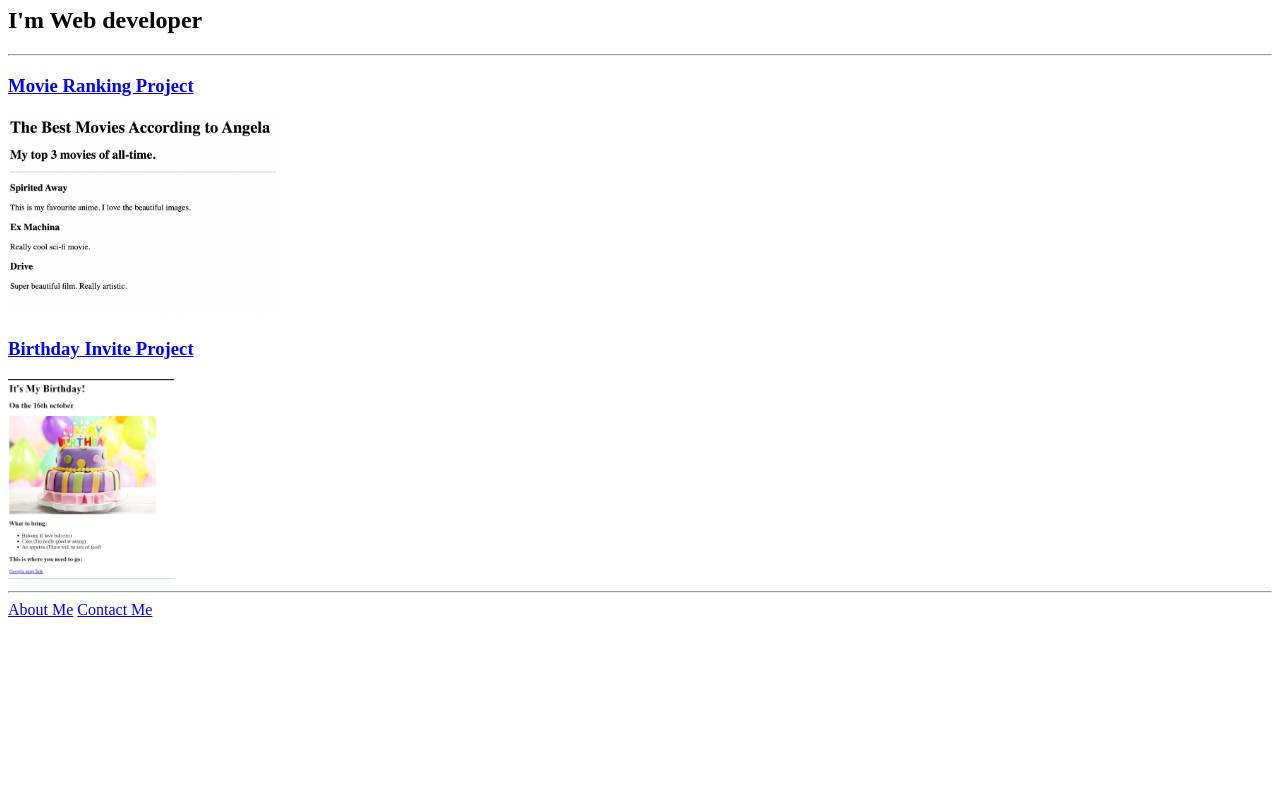
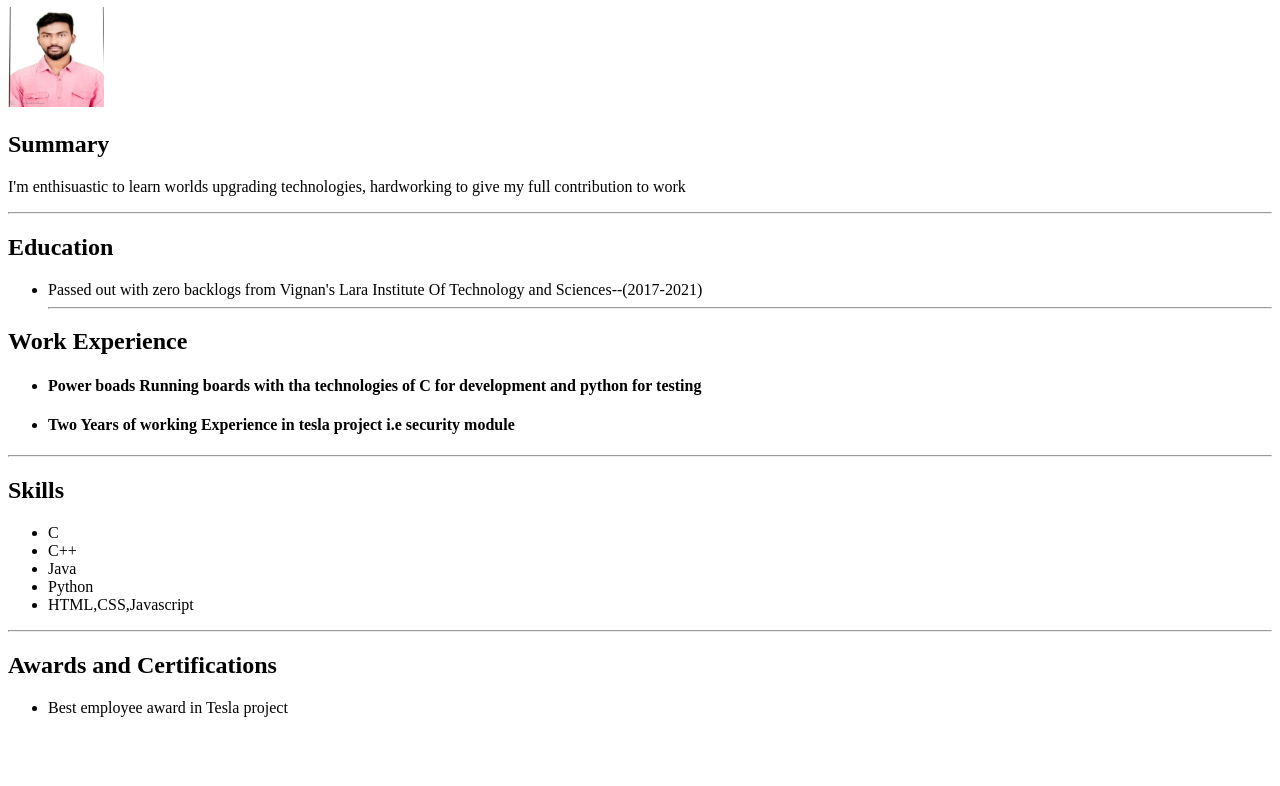
Before and after one commit to omkar-max/Portfolio_site, a plain HTML site: page index.html in a window 1280 px wide. Shown: the part 73-859 px from the top of the page. Before the commit the page ends 800 px from the top, so only its background shows below. Drawn offline with Linux system fonts and the light colour scheme.

Commit message:
Add files via upload

```diff
--- a/index.html
+++ b/index.html
@@ -1,37 +1,51 @@
-<!-- TODO 1: Create the HTML Boilerplate -->
-
-<!-- TODO 2: Add Your previous projects' HTML into the public folder -->
-
-<!-- TODO 3: Take screenshots of your project previews and add the images to the images folder -->
-
-<!-- TODO 4: Add titles/subtitles etc. -->
-
-<!-- TODO 5: Add a link to the project pages -->
-
-<!-- TODO 6: Add images to show the project previews
-HINT for TODO 6: You can use the height attribute set to 200 to make the image smaller:
-https://developer.mozilla.org/en-US/docs/Web/HTML/Element/img#attr-height -->
-
-<!-- TODO 7: Add the Contact Me and About Me page links -->
-
 <!DOCTYPE html>
-<html lan="en-US">
+<html lang="en">
     <head>
-        <title>Portfolio</title>
+        <title>MyResume</title>
     </head>
     <body>
-        <h1>Omkar's Portfolio</h1>
-        <h2>I'm Web developer</h2>
-        <hr />
-        <h3><a href="./public/movie-ranking.html">Movie Ranking Project</a></h3>
+        <h1>Omkar Pasam</h1>
+        <img src="./imges/Omkar_photo.png" height="100" alt="Omkarphoto"/>
+        <h2>Summary</h2>
+        <p>I'm enthisuastic to learn worlds upgrading technologies, hardworking to give my full contribution to work</p></body><hr/>
+        <h2>Education</h2>
+        <ul>
+            <li>Passed out with zero backlogs from Vignan's Lara Institute Of Technology and Sciences--(2017-2021)</li><hr/>
 
-        <img src="./assets/images/movie-ranking.png" height="200" alt="Movie Ranking "/>
-       <h3> <a href="./public/birthday-invite.html">Birthday Invite Project</a></h3>
-        <img src="./assets/images/Birthday_Screenshot.png" height="200" alt="Birthday"/>
-        <hr>
+        </ul>
+        <h2>Work Experience</h2>
+        <ul>
+            <li>
+                <h4>Power boads Running boards with tha technologies of C for development and python for testing </h4>
 
-        <a href="./public/about.html">About Me</a>
-        <a href="./public/contact.html">Contact Me</a>
+
+            </li>
+            <li><h4>Two Years of working Experience in tesla project i.e security module</h4></li>
+
+
+        </ul><hr/>
+        <h2>Skills</h2>
+        <ul>
+            <li>C</li>
+            <li>C++</li>
+            <li>Java</li>
+            <li>Python</li>
+            <li>HTML,CSS,Javascript</li>
+        </ul><hr/>
+        <h2>Awards and Certifications</h2>
+        <ul>
+            <li>Best employee award in Tesla project</li><br/>
+        </ul><br/>
+        <h2>Other</h2>
+        <ul>
+            <li> <a href="./Html/Contact.html">Contact</a></li>
+        </ul>
+
+        <footer> <small>Copyright © Omkar . All Rights Reserved.</small></footer>
+
+
+
+
+
     </body>
-
 </html>
```
Also changed, not shown: Html/Contact.html (added, +11 -0 lines), imges/Omkar_photo.png (added).
